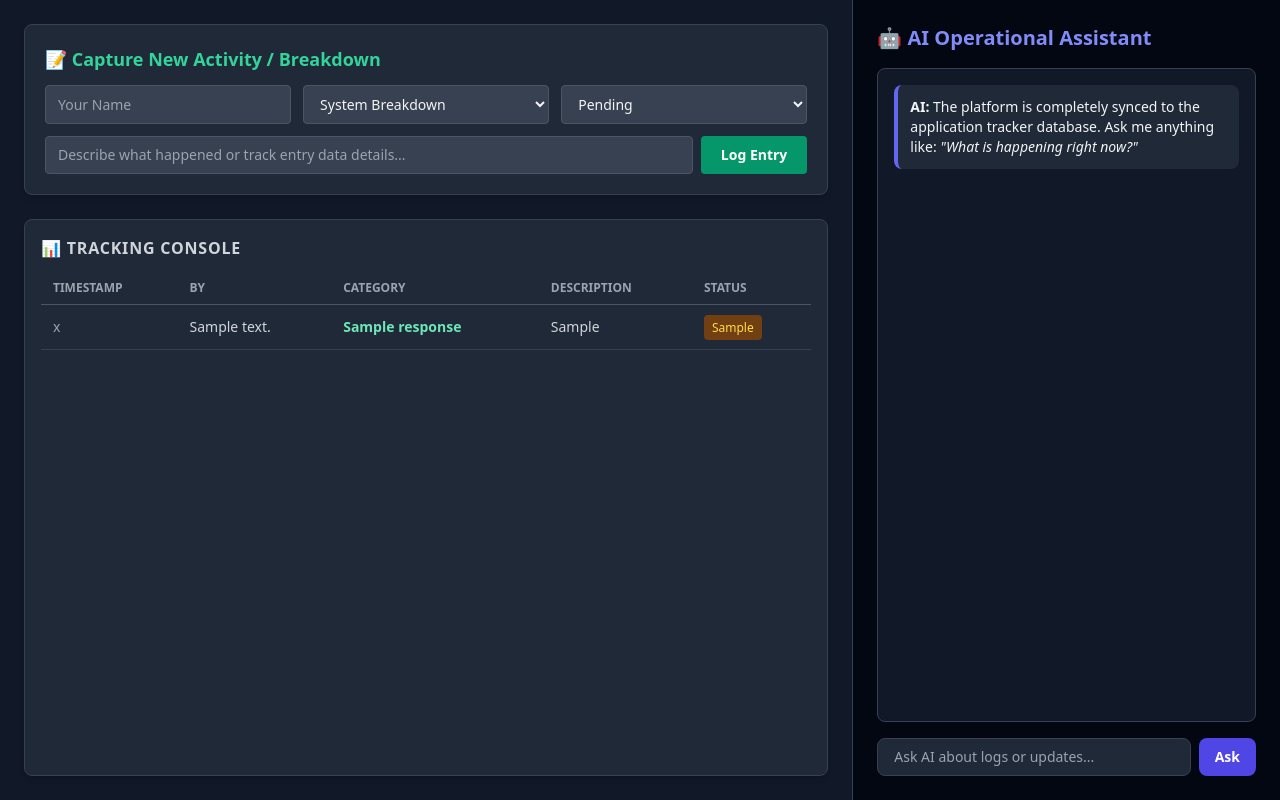
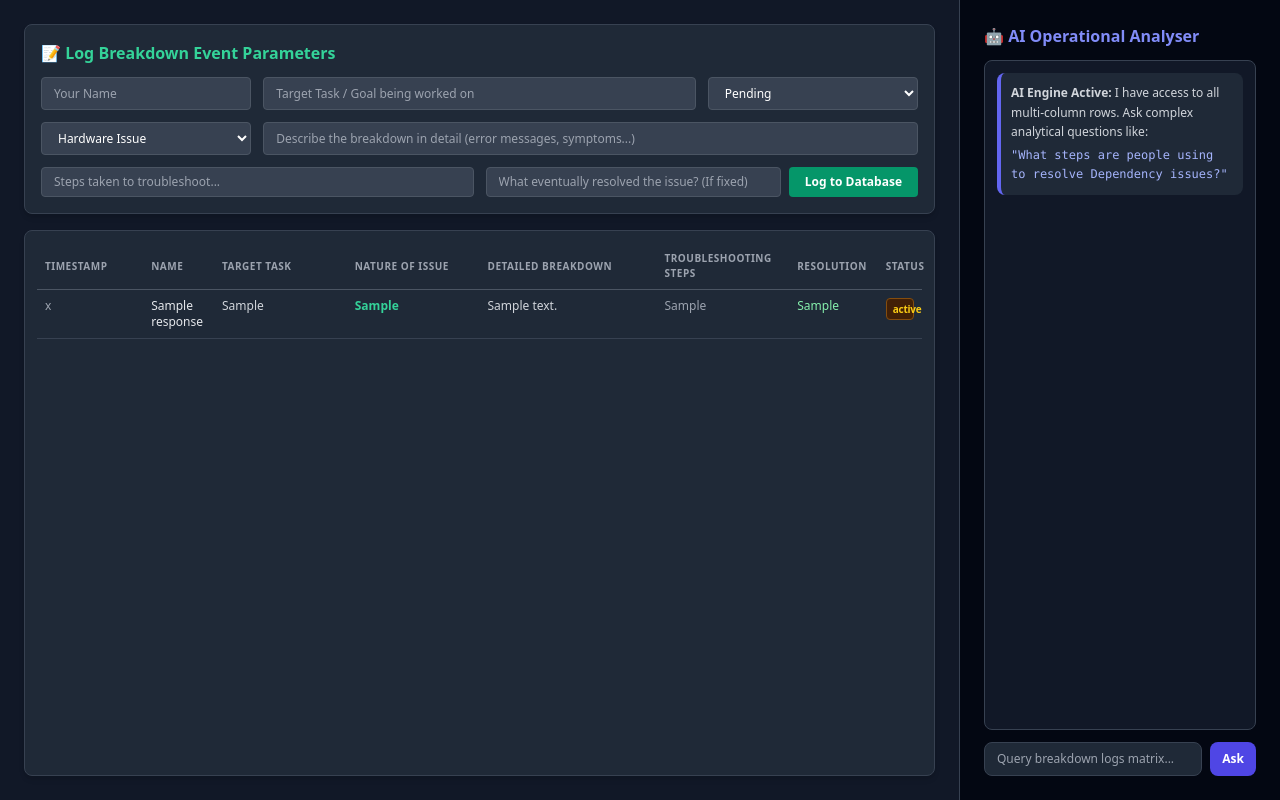
Before and after one commit to Riham203/breakdown-knowledge, a Flask app: page / in a window 1280 px wide. Run offline with Flask 3, Linux system fonts and the light colour scheme; tables that the repository leaves empty hold one stand-in row (values such as "Sample post"); some libraries are stand-ins or nearby versions.

Commit message:
Update HTML template with the new form inputs and multi-column tracking table

```diff
--- a/template/index.html
+++ b/template/index.html
@@ -3,59 +3,82 @@
 <head>
     <meta charset="UTF-8">
     <meta name="viewport" content="width=device-width, initial-scale=1.0">
-    <title>Personalized Knowledge Track Hub</title>
+    <title>Comprehensive Knowledge Log Dashboard</title>
     <script src="https://cdn.tailwindcss.com"></script>
 </head>
 <body class="bg-gray-900 text-gray-100 font-sans">
 
     <div class="flex h-screen overflow-hidden">
 
-        <div class="w-2/3 p-6 flex flex-col h-full border-r border-gray-700 space-y-6">
+        <div class="w-3/4 p-6 flex flex-col h-full border-r border-gray-700 space-y-4 overflow-hidden">
 
-            <div class="bg-gray-800 p-5 rounded-lg border border-gray-700 shadow-md">
-                <h2 class="text-lg font-bold mb-3 text-emerald-400">📝 Capture New Activity / Breakdown</h2>
-                <div class="grid grid-cols-3 gap-3">
-                    <input type="text" id="form-user" placeholder="Your Name" class="bg-gray-700 border border-gray-600 rounded px-3 py-2 text-sm focus:outline-none focus:border-emerald-500">
-                    <select id="form-category" class="bg-gray-700 border border-gray-600 rounded px-3 py-2 text-sm focus:outline-none focus:border-emerald-500">
-                        <option value="System Breakdown">System Breakdown</option>
-                        <option value="Code Bug">Code Bug</option>
-                        <option value="Hardware Issue">Hardware Issue</option>
-                        <option value="General Log">General Log</option>
-                    </select>
-                    <select id="form-status" class="bg-gray-700 border border-gray-600 rounded px-3 py-2 text-sm focus:outline-none focus:border-emerald-500">
+            <div class="bg-gray-800 p-4 rounded-lg border border-gray-700 shadow-md space-y-3">
+                <h2 class="text-md font-bold text-emerald-400 flex items-center gap-2">📝 Log Breakdown Event Parameters</h2>
+
+                <div class="grid grid-cols-4 gap-3">
+                    <input type="text" id="form-name" placeholder="Your Name" class="bg-gray-700 border border-gray-600 rounded px-3 py-1.5 text-xs text-white focus:outline-none focus:border-emerald-500">
+                    <input type="text" id="form-task" placeholder="Target Task / Goal being worked on" class="bg-gray-700 border border-gray-600 rounded px-3 py-1.5 text-xs text-white focus:outline-none focus:border-emerald-500 col-span-2">
+                    <select id="form-status" class="bg-gray-700 border border-gray-600 rounded px-3 py-1.5 text-xs text-white focus:outline-none focus:border-emerald-500">
                         <option value="Pending">Pending</option>
                         <option value="In Progress">In Progress</option>
                         <option value="Completed">Completed</option>
                     </select>
                 </div>
-                <div class="mt-3 flex gap-2">
-                    <input type="text" id="form-desc" placeholder="Describe what happened or track entry data details..." class="flex-grow bg-gray-700 border border-gray-600 rounded px-3 py-2 text-sm focus:outline-none focus:border-emerald-500">
-                    <button onclick="submitLog()" class="bg-emerald-600 hover:bg-emerald-500 text-white font-semibold px-5 py-2 rounded text-sm transition">Log Entry</button>
+
+                <div class="grid grid-cols-4 gap-3">
+                    <select id="form-category" class="bg-gray-700 border border-gray-600 rounded px-3 py-1.5 text-xs text-white focus:outline-none focus:border-emerald-500 col-span-1">
+                        <option value="Hardware Issue">Hardware Issue</option>
+                        <option value="OS Crash / Issue">OS Crash / Issue</option>
+                        <option value="Software Dependency Issue">Software Dependency Issue</option>
+                        <option value="Network / Connection Issue">Network / Connection Issue</option>
+                        <option value="Environment Setup Issue">Environment Setup Issue</option>
+                        <option value="Model Deployment Error">Model Deployment Error</option>
+                        <option value="API / Token Limit Exceeded">API / Token Limit Exceeded</option>
+                        <option value="Code Bug / Runtime Error">Code Bug / Runtime Error</option>
+                        <option value="Data Format / Parsing Error">Data Format / Parsing Error</option>
+                        <option value="Package Installation Failure">Package Installation Failure</option>
+                        <option value="Permission / Access Denied">Permission / Access Denied</option>
+                        <option value="Other Technical Glitch">Other Technical Glitch</option>
+                    </select>
+                    <input type="text" id="form-desc" placeholder="Describe the breakdown in detail (error messages, symptoms...)" class="bg-gray-700 border border-gray-600 rounded px-3 py-1.5 text-xs text-white focus:outline-none focus:border-emerald-500 col-span-3">
+                </div>
+
+                <div class="grid grid-cols-2 gap-3">
+                    <input type="text" id="form-trouble" placeholder="Steps taken to troubleshoot..." class="bg-gray-700 border border-gray-600 rounded px-3 py-1.5 text-xs text-white focus:outline-none focus:border-emerald-500">
+                    <div class="flex gap-2">
+                        <input type="text" id="form-resolution" placeholder="What eventually resolved the issue? (If fixed)" class="flex-grow bg-gray-700 border border-gray-600 rounded px-3 py-1.5 text-xs text-white focus:outline-none focus:border-emerald-500">
+                        <button onclick="submitLog()" class="bg-emerald-600 hover:bg-emerald-500 text-white font-bold px-4 py-1.5 rounded text-xs transition whitespace-nowrap">Log to Database</button>
+                    </div>
                 </div>
             </div>
 
-            <div class="flex-grow overflow-auto bg-gray-800 rounded-lg shadow-md p-4 border border-gray-700">
-                <h2 class="text-md font-bold mb-3 text-gray-300 uppercase tracking-wider">📊 Tracking Console</h2>
-                <table class="w-full text-left border-collapse">
+            <div class="flex-grow overflow-auto bg-gray-800 rounded-lg shadow-md p-3 border border-gray-700">
+                <table class="w-full text-left table-fixed border-collapse">
                     <thead>
-                        <tr class="border-b border-gray-600 text-gray-400 uppercase text-xs">
-                            <th class="py-2 px-3">Timestamp</th>
-                            <th class="py-2 px-3">By</th>
-                            <th class="py-2 px-3">Category</th>
-                            <th class="py-2 px-3">Description</th>
-                            <th class="py-2 px-3">Status</th>
+                        <tr class="border-b border-gray-600 text-gray-400 uppercase text-[10px] tracking-wider">
+                            <th class="w-[12%] py-2 px-2">Timestamp</th>
+                            <th class="w-[8%] py-2 px-2">Name</th>
+                            <th class="w-[15%] py-2 px-2">Target Task</th>
+                            <th class="w-[15%] py-2 px-2">Nature of Issue</th>
+                            <th class="w-[20%] py-2 px-2">Detailed Breakdown</th>
+                            <th class="w-[15%] py-2 px-2">Troubleshooting Steps</th>
+                            <th class="w-[10%] py-2 px-2">Resolution</th>
+                            <th class="w-[5%] py-2 px-2 text-center">Status</th>
                         </tr>
                     </thead>
-                    <tbody id="tracker-table-body">
+                    <tbody>
                         {% for log in logs %}
-                        <tr class="border-b border-gray-700 hover:bg-gray-750 transition text-sm">
-                            <td class="py-3 px-3 text-gray-400">{{ log[1] }}</td>
-                            <td class="py-3 px-3 text-gray-300 font-medium">{{ log[5] }}</td>
-                            <td class="py-3 px-3 text-emerald-300 font-semibold">{{ log[2] }}</td>
-                            <td class="py-3 px-3 text-gray-300">{{ log[3] }}</td>
-                            <td class="py-3 px-3">
-                                <span class="px-2 py-1 rounded text-xs {% if log[4]=='Completed' %} bg-green-900 text-green-300 {% elif log[4]=='In Progress' %} bg-blue-900 text-blue-300 {% else %} bg-yellow-900 text-yellow-300 {% endif %}">
-                                    {{ log[4] }}
+                        <tr class="border-b border-gray-700 hover:bg-gray-750 transition text-xs align-top">
+                            <td class="py-2 px-2 text-gray-400 break-words">{{ log[1] }}</td>
+                            <td class="py-2 px-2 text-gray-200 font-medium break-words">{{ log[2] }}</td>
+                            <td class="py-2 px-2 text-gray-300 break-words">{{ log[3] }}</td>
+                            <td class="py-2 px-2 text-emerald-400 font-semibold break-words">{{ log[4] }}</td>
+                            <td class="py-2 px-2 text-gray-300 break-words">{{ log[5] }}</td>
+                            <td class="py-2 px-2 text-gray-400 break-words">{{ log[6] }}</td>
+                            <td class="py-2 px-2 text-green-300 break-words">{{ log[7] or '-' }}</td>
+                            <td class="py-2 px-2 text-center">
+                                <span class="px-1.5 py-0.5 rounded text-[10px] block font-bold tracking-tight {% if log[8]=='Completed' %} bg-green-950 text-green-400 border border-green-800 {% elif log[8]=='In Progress' %} bg-blue-950 text-blue-400 border border-blue-800 {% else %} bg-yellow-950 text-yellow-400 border border-yellow-800 {% endif %}">
+                                    {{ log[8] }}
                                 </span>
                             </td>
                         </tr>
@@ -65,58 +88,60 @@
             </div>
         </div>
 
-        <div class="w-1/3 p-6 flex flex-col h-full bg-gray-950">
-            <h2 class="text-xl font-bold mb-4 text-indigo-400">🤖 AI Operational Assistant</h2>
+        <div class="w-1/4 p-6 flex flex-col h-full bg-gray-950">
+            <h2 class="text-md font-bold mb-3 text-indigo-400 flex items-center gap-2">🤖 AI Operational Analyser</h2>
 
-            <div id="chat-box" class="flex-grow overflow-auto bg-gray-900 border border-gray-700 rounded-lg p-4 space-y-3">
-                <div class="bg-gray-800 p-3 rounded-lg text-sm border-l-4 border-indigo-500">
-                    <strong>AI:</strong> The platform is completely synced to the application tracker database. Ask me anything like: <em>"What is happening right now?"</em>
+            <div id="chat-box" class="flex-grow overflow-auto bg-gray-900 border border-gray-700 rounded-lg p-3 space-y-3">
+                <div class="bg-gray-800 p-2.5 rounded-lg text-xs border-l-4 border-indigo-500 text-gray-300 leading-relaxed">
+                    <strong>AI Engine Active:</strong> I have access to all multi-column rows. Ask complex analytical questions like:
+                    <br><span class="text-indigo-300 font-mono mt-1 block">"What steps are people using to resolve Dependency issues?"</span>
                 </div>
             </div>
 
-            <div class="mt-4 flex gap-2">
-                <input type="text" id="user-input" placeholder="Ask AI about logs or updates..." class="flex-grow bg-gray-800 border border-gray-700 rounded-lg px-4 py-2 text-sm focus:outline-none focus:border-indigo-500 text-white">
-                <button onclick="askAI()" class="bg-indigo-600 hover:bg-indigo-500 text-white px-4 py-2 rounded-lg text-sm font-semibold transition">Ask</button>
+            <div class="mt-3 flex gap-2">
+                <input type="text" id="user-input" placeholder="Query breakdown logs matrix..." class="flex-grow bg-gray-800 border border-gray-700 rounded-lg px-3 py-2 text-xs focus:outline-none focus:border-indigo-500 text-white">
+                <button onclick="askAI()" class="bg-indigo-600 hover:bg-indigo-500 text-white px-3 py-2 rounded-lg text-xs font-bold transition">Ask</button>
             </div>
         </div>
     </div>
 
     <script>
-        // Submit entry via custom form interface
         async function submitLog() {
-            const captured_by = document.getElementById('form-user').value.trim() || "Anonymous";
-            const category = document.getElementById('form-category').value;
-            const status = document.getElementById('form-status').value;
-            const description = document.getElementById('form-desc').value.trim();
+            const payload = {
+                name: document.getElementById('form-name').value.trim() || "Anonymous",
+                target_task: document.getElementById('form-task').value.trim(),
+                category: document.getElementById('form-category').value,
+                detailed_desc: document.getElementById('form-desc').value.trim(),
+                troubleshooting_steps: document.getElementById('form-trouble').value.trim(),
+                resolution: document.getElementById('form-resolution').value.trim(),
+                status: document.getElementById('form-status').value
+            };
 
-            if (!description) {
-                alert("Please add a description before logging.");
+            if (!payload.detailed_desc) {
+                alert("Please complete the detailed breakdown text box configuration.");
                 return;
             }
 
             const response = await fetch('/api/log', {
                 method: 'POST',
                 headers: { 'Content-Type': 'application/json' },
-                body: JSON.stringify({ category, description, status, captured_by })
+                body: JSON.stringify(payload)
             });
 
             if (response.ok) {
-                // Clear inputs and reload table records dynamically
-                document.getElementById('form-desc').value = '';
                 window.location.reload();
             } else {
-                alert("Error saving log data.");
+                alert("Error logging tracking variables.");
             }
         }
 
-        // Send query request to Local Ollama Model
         async function askAI() {
             const inputField = document.getElementById('user-input');
             const chatBox = document.getElementById('chat-box');
             const query = inputField.value.trim();
             if (!query) return;
 
-            chatBox.innerHTML += `<div class="bg-gray-800 p-3 rounded-lg text-sm text-right"><strong>You:</strong> ${query}</div>`;
+            chatBox.innerHTML += `<div class="bg-gray-800 p-2.5 rounded-lg text-xs text-right text-gray-200"><strong>You:</strong> ${query}</div>`;
             inputField.value = '';
             chatBox.scrollTop = chatBox.scrollHeight;
 
@@ -127,9 +152,9 @@
                     body: JSON.stringify({ query: query })
                 });
                 const data = await response.json();
-                chatBox.innerHTML += `<div class="bg-gray-800 p-3 rounded-lg text-sm border-l-4 border-indigo-500"><strong>AI:</strong> ${data.reply}</div>`;
+                chatBox.innerHTML += `<div class="bg-gray-800 p-2.5 rounded-lg text-xs border-l-4 border-indigo-500 text-gray-300 leading-relaxed"><strong>AI:</strong> ${data.reply}</div>`;
             } catch (error) {
-                chatBox.innerHTML += `<div class="bg-red-950 p-3 rounded-lg text-sm text-red-300"><strong>Error:</strong> AI communication error.</div>`;
+                chatBox.innerHTML += `<div class="bg-red-950 p-2.5 rounded-lg text-xs text-red-300"><strong>Error:</strong> AI parsing interface error.</div>`;
             }
             chatBox.scrollTop = chatBox.scrollHeight;
         }
```
